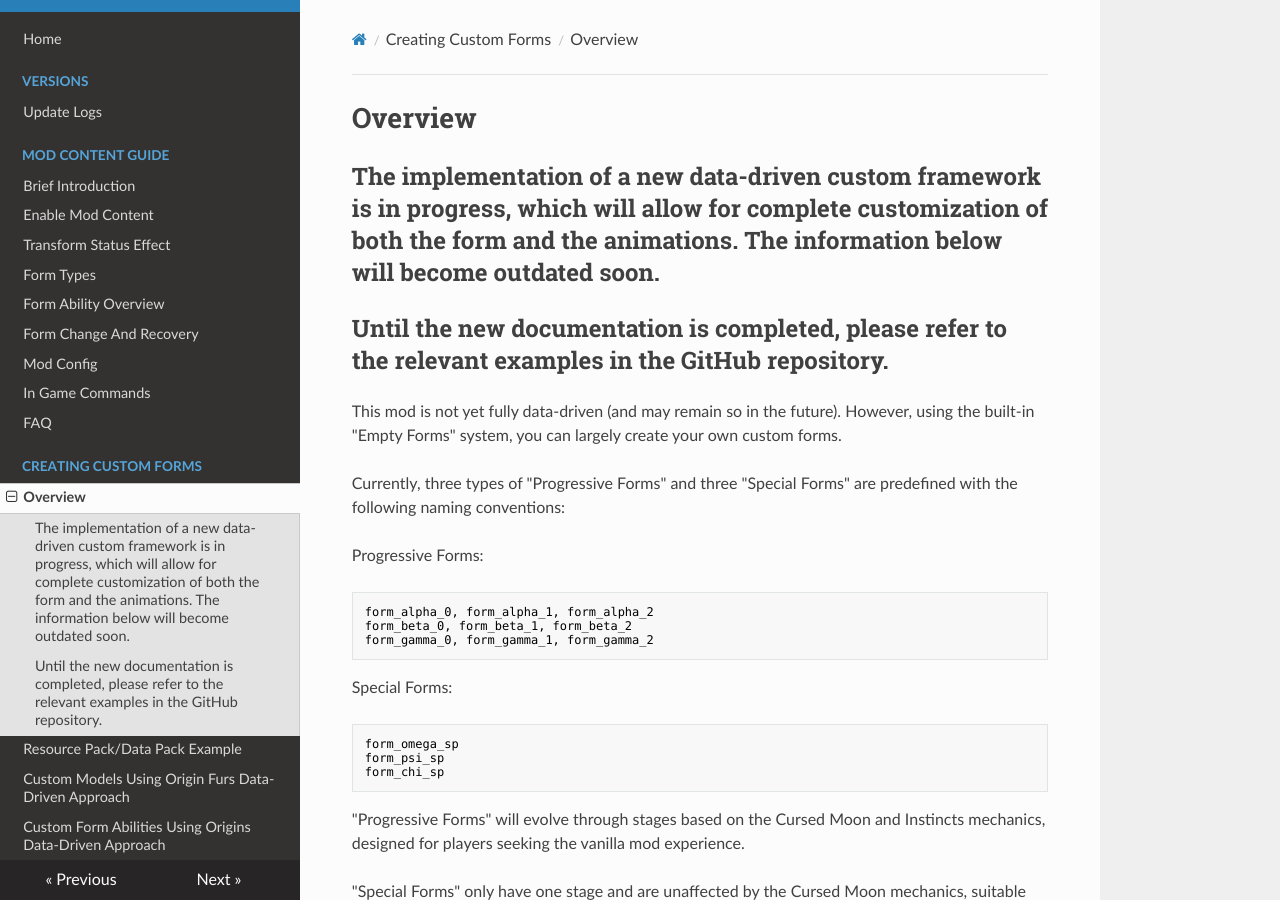
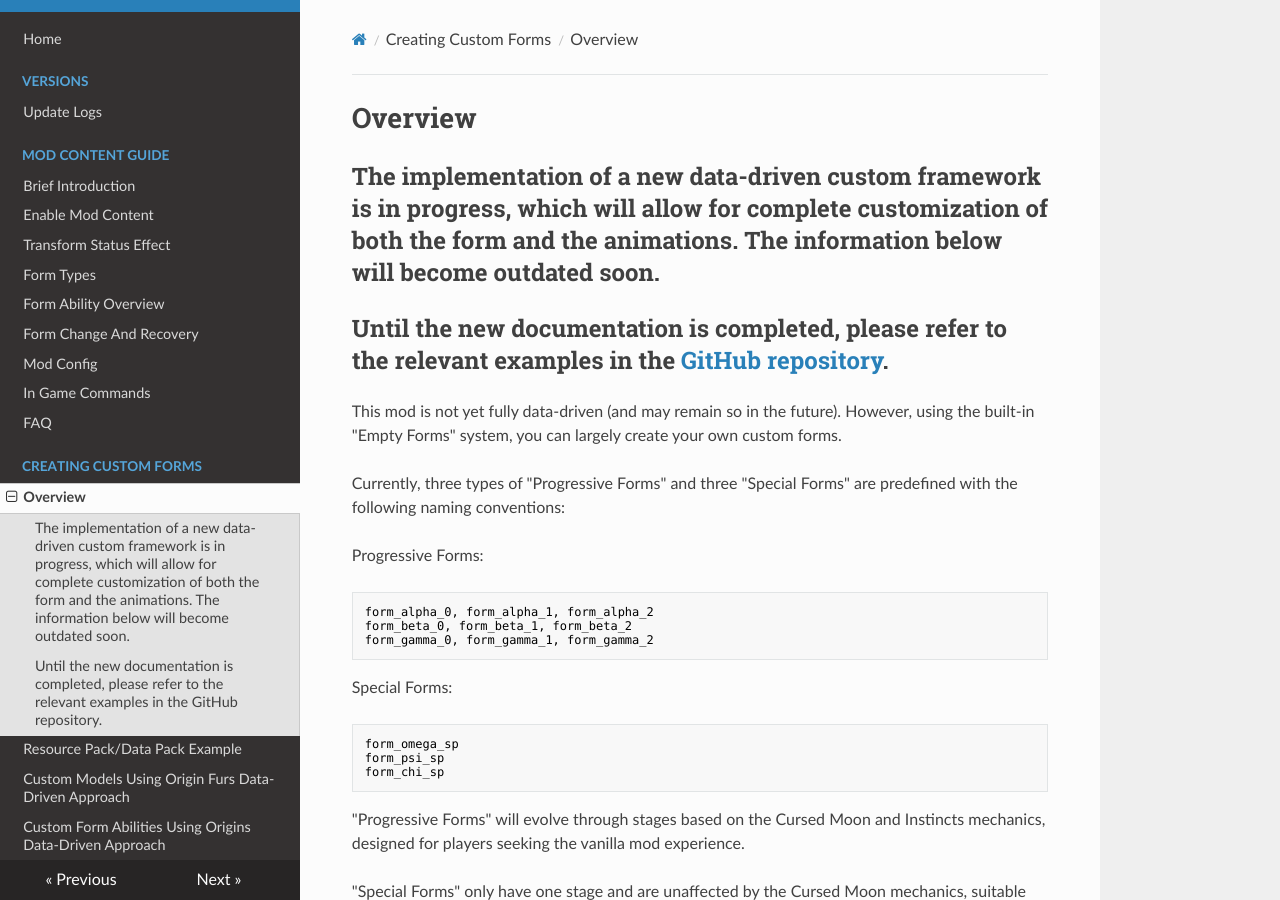
Before and after one commit to onixary/ssc_wiki_en, an MkDocs documentation site: the page built from docs/custom_forms/overview.md, in a window 1280 px wide and 900 px high. Built offline with MkDocs 1.6.1, drawn with Linux system fonts in a browser that asks for light colours; nearby versions of some CDN libraries; part of the change alters nothing that is shown.

```diff
--- a/docs/custom_forms/overview.md
+++ b/docs/custom_forms/overview.md
@@ -1,7 +1,7 @@
 # Overview
 
 ## The implementation of a new data-driven custom framework is in progress, which will allow for complete customization of both the form and the animations. The information below will become outdated soon.
-## Until the new documentation is completed, please refer to the relevant examples in the GitHub repository.
+## Until the new documentation is completed, please refer to the relevant examples in the [GitHub repository](https://github.com/onixary/shape-shifter-curse-fabric/tree/master/custom_form_pack_example).
 
 This mod is not yet fully data-driven (and may remain so in the future). However, using the built-in "Empty Forms" system, you can largely create your own custom forms.
 
```
